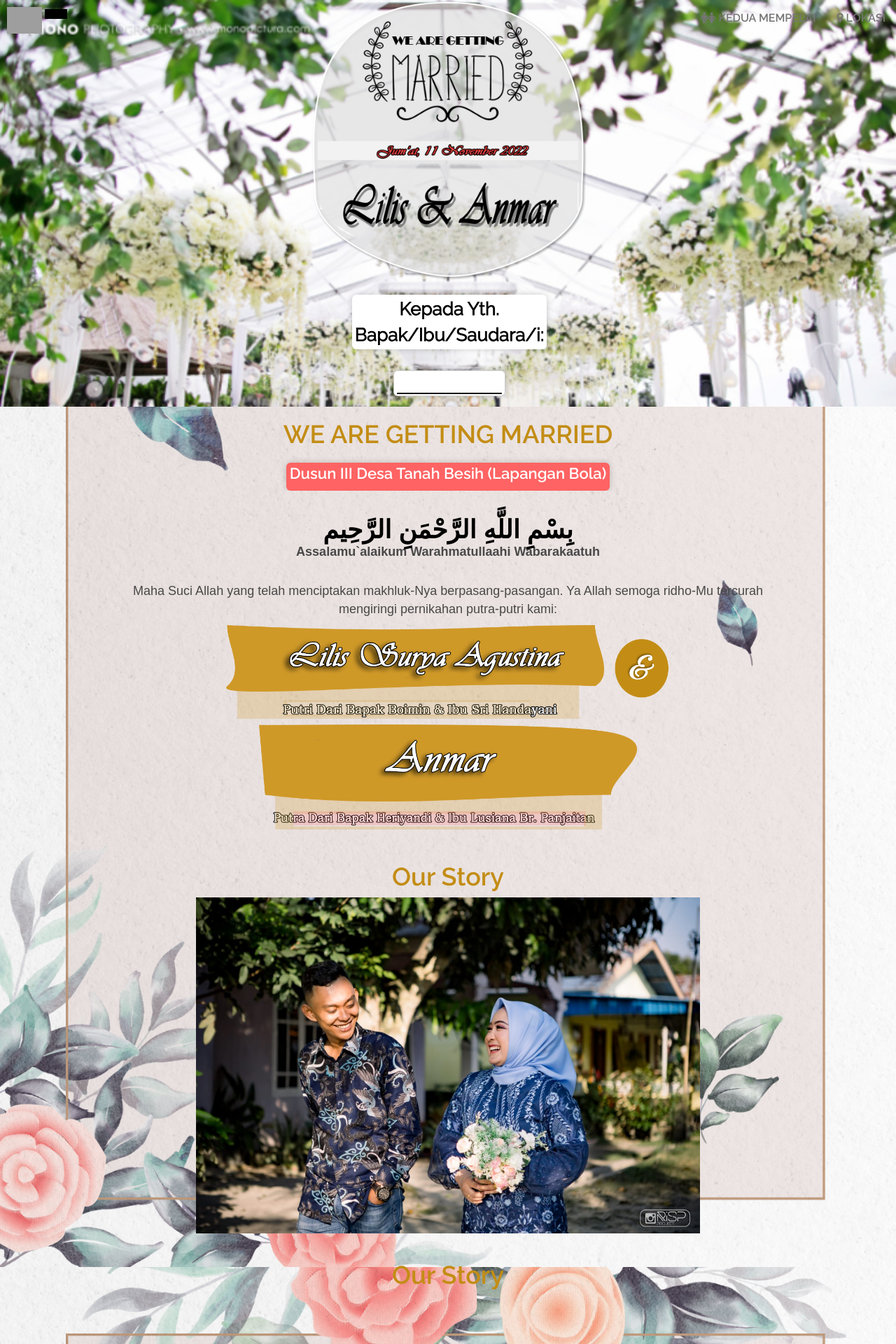
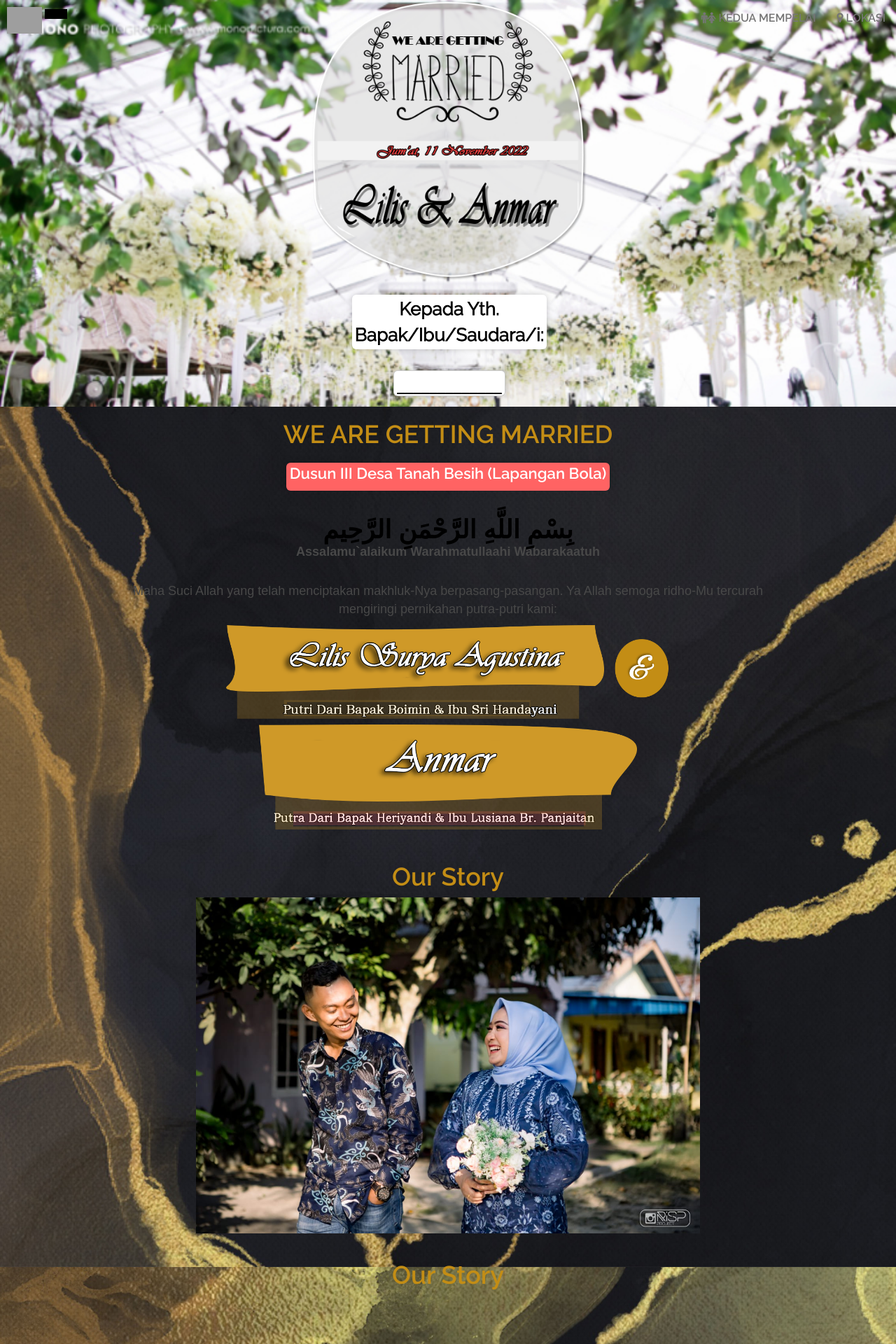
Before and after one commit to invitation-co/wedding, a PHP site: page / in a window 1280 px wide. Shown: the top 1920 px of the page at 70% size. Run offline with PHP 8.4, Linux system fonts and the light colour scheme; some libraries are stand-ins or nearby versions; grey boxes are pictures that could not be loaded.

Commit message:
Update style.css

```diff
--- a/Lilis-Anmar/style.css
+++ b/Lilis-Anmar/style.css
@@ -2,7 +2,7 @@
 
 body {
     font-family    : "Raleway", sans-serif !important;
-    background     : url("img/wedding4.jpg") fixed;
+    background     : url("img/background.jpg") fixed;
     background-size: cover;
 }
 
```
